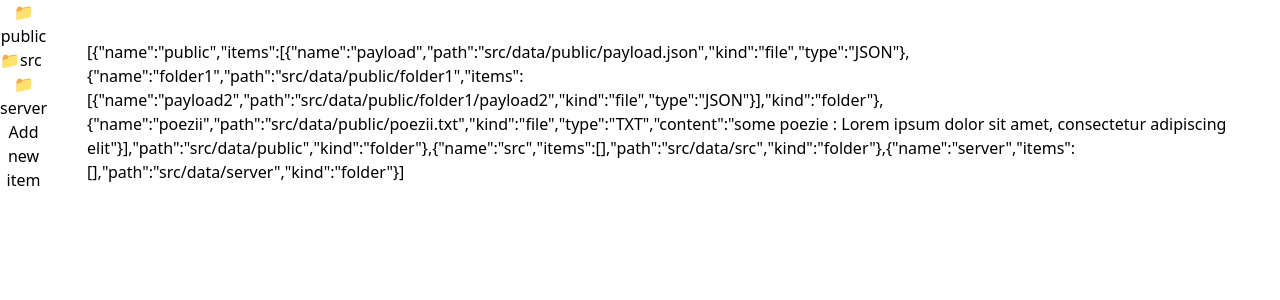
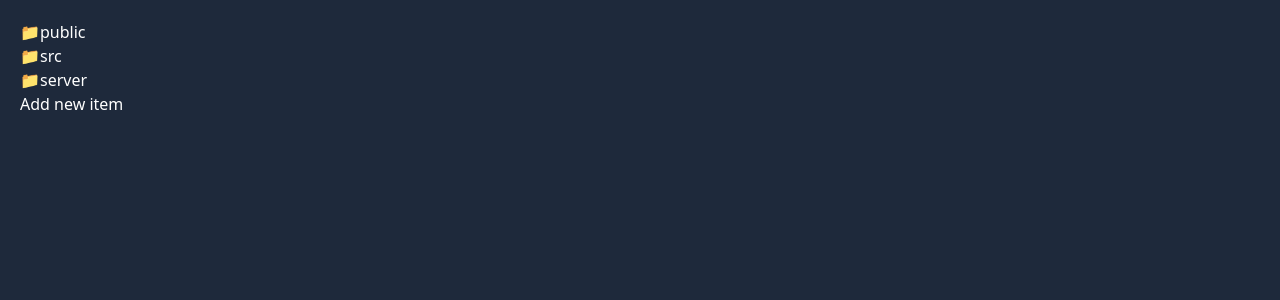
Before and after one commit to pricope-marius-andrei/FileBrowser, a React (Vite) app in the folder FileBrowser/: page / in a window 1280 px wide. Shown: the top 300 px of the page. Built offline with nearby package versions, Linux system fonts and the light colour scheme.

Commit message:
store the active file item object in context and redesign view section

```diff
--- a/FileBrowser/src/components/FileBrowser/TreeView/File/index.tsx
+++ b/FileBrowser/src/components/FileBrowser/TreeView/File/index.tsx
@@ -1,12 +1,17 @@
 import { DisclosurePanel } from "@headlessui/react"
 import { useContext } from "react";
 import { FileBrowserContext } from "../../../../contexts/fileBrowserContext";
+import { getActiveItem } from "../../../../utils/treeNavigation";
 
 export const File = ({name, path}:any) => {
 
-    const {setActivePath} = useContext(FileBrowserContext);
+    const {activePath, setActivePath, setCurrentItem} = useContext(FileBrowserContext);
+
+    const localStorageFileBrowserData = localStorage.getItem("fileBrowserData");
+    const fileBrowserData = localStorageFileBrowserData ? JSON.parse(localStorageFileBrowserData) : null;
+
   return (
-    <DisclosurePanel onClick={()=>{setActivePath(path)}} className="ml-2 cursor-pointer">
+    <DisclosurePanel onClick={()=>{setActivePath(path), setCurrentItem(getActiveItem(fileBrowserData,path))}} className="ml-2 cursor-pointer">
         📄{name}
     </DisclosurePanel>
   )
--- a/FileBrowser/src/components/FileBrowser/TreeView/Folder/index.tsx
+++ b/FileBrowser/src/components/FileBrowser/TreeView/Folder/index.tsx
@@ -2,15 +2,17 @@ import { Disclosure, DisclosureButton, DisclosurePanel } from "@headlessui/react
 import { File } from "../File"
 import { useContext } from "react"
 import { FileBrowserContext } from "../../../../contexts/fileBrowserContext"
+import { getActiveItem } from "../../../../utils/treeNavigation"
 export const Folder = ({name, path, items}:any) => {
 
-    const {setActivePath} = useContext(FileBrowserContext);
+    const {setActivePath, setCurrentItem} = useContext(FileBrowserContext);
     const localStorageFileBrowserData = localStorage.getItem("fileBrowserData");
     const fileBrowserData = localStorageFileBrowserData ? JSON.parse(localStorageFileBrowserData) : null;
 
+
     return (
     <Disclosure>
-        <DisclosureButton onClick={()=>{setActivePath(path); }}>📁{name}</DisclosureButton>
+        <DisclosureButton onClick={()=>{setActivePath(path); setCurrentItem(getActiveItem(fileBrowserData,path))}}>📁{name}</DisclosureButton>
         {
             items.map((element:any) =>
             {
--- a/FileBrowser/src/components/FileBrowser/TreeView/index.tsx
+++ b/FileBrowser/src/components/FileBrowser/TreeView/index.tsx
@@ -6,21 +6,25 @@ import {addItem} from '../../../state/fileBrowserSlice'
 import { useDispatch, useSelector } from "react-redux";
 import { FileSystemItem } from "../../../types/FileBrowserTypes";
 import { RootState } from "../../../state/store";
+import data from "../../../data/data.json"
 
 export const TreeView = () => {
     const dispatch = useDispatch();
     const fileBrowserData = useSelector((state:RootState) => state.fileBrowser);
     const {activePath} = useContext(FileBrowserContext);
+
+    if(localStorage.getItem("fileBrowserData") === null)
+    {
+        localStorage.setItem("fileBrowserData", JSON.stringify(data));
+    }
   return (
-    <>
-        <div className="flex items-start flex-col">
+        <div className="flex w-52 overflow-auto items-start flex-col p-5">
             {
                 fileBrowserData.map((treeViewElement : FileSystemItem) =>
                     treeViewElement.kind === "folder" ? <Folder path={treeViewElement.path} name={treeViewElement.name} items={treeViewElement.items}/> : <File path={treeViewElement.path} name={treeViewElement.name}/>
                 )
             }
-            <button onClick={()=>dispatch(addItem({ activePath , newItem: { name: "puiut", path: "src/data/public/puiut.txt", kind: "file", type: "TXT" } }))}>Add new item</button>
+            <button onClick={()=>dispatch(addItem({ activePath , newItem: { name: "puiut", path: activePath + "/puiut", kind: "file", type: "TXT" } }))}>Add new item</button>
         </div>
-    </>
   )
 }
--- /dev/null
+++ b/FileBrowser/src/components/FileBrowser/ViewItem/EditorPanel/index.tsx
@@ -0,0 +1,9 @@
+import { TabPanel, Textarea } from "@headlessui/react"
+
+export const EditorPanel = ({content}:any) => {
+  return (
+    <TabPanel className="flex grow">
+        <Textarea autoFocus={true} value={content} className="p-2 m-10 h-48 grow bg-slate-800" name="description"></Textarea>
+    </TabPanel>
+  )
+}
--- /dev/null
+++ b/FileBrowser/src/components/FileBrowser/ViewItem/StyledTab/index.tsx
@@ -0,0 +1,11 @@
+import { Tab } from "@headlessui/react"
+
+interface StylesTabProps {
+  children: React.ReactNode;
+}
+
+export const StylesTab = ({ children}: StylesTabProps, ) => {
+  return (
+    <Tab className="data-[selected]:bg-slate-800 data-[selected]:border data-[selected]:border-2  border-slate-500  rounded-xl px-10 py-2 data-[selected]:text-white">{children}</Tab>
+  );
+};
--- /dev/null
+++ b/FileBrowser/src/components/FileBrowser/ViewItem/ViewPanel/index.tsx
@@ -0,0 +1,9 @@
+import { TabPanel } from '@headlessui/react'
+
+export const ViewPanel = ({content}: any) => {
+  return (
+    <TabPanel className="m-10 p-2">
+        {content}
+    </TabPanel>
+  )
+}
--- /dev/null
+++ b/FileBrowser/src/components/FileBrowser/ViewItem/index.tsx
@@ -0,0 +1,41 @@
+import { useContext, useEffect } from 'react'
+import { FileBrowserContext } from '../../../contexts/fileBrowserContext'
+import { useSelector } from 'react-redux';
+import { RootState } from '../../../state/store';
+import { TabGroup, TabList, TabPanel, TabPanels } from '@headlessui/react';
+import { StylesTab } from './StyledTab';
+import { ViewPanel } from './ViewPanel';
+import { EditorPanel } from './EditorPanel';
+
+export const ViewItem = () => {
+    const {activePath, currentItem} = useContext(FileBrowserContext);
+
+  return (
+    <div className='flex h-screen grow p-5'>
+        <div className='flex justify-between items-center grow h-28 '>
+          <TabGroup className="grow h-20" manual>
+            <div className='flex justify-between'>
+              <h1>
+                  {activePath}
+              </h1>
+              {
+                currentItem.kind === "file" &&
+                <TabList className="self-end bg-slate-600 rounded-xl">
+                  <StylesTab>View</StylesTab>
+                  <StylesTab>Editor</StylesTab>
+                </TabList>
+              }
+            </div>
+            {
+              currentItem.kind === "file" &&
+              <TabPanels className="">
+                <ViewPanel content={currentItem?.content}/>
+                <EditorPanel content={currentItem?.content}/>
+              </TabPanels>
+            }
+          </TabGroup>
+        </div>
+
+    </div>
+  )
+}
--- a/FileBrowser/src/components/FileBrowser/index.tsx
+++ b/FileBrowser/src/components/FileBrowser/index.tsx
@@ -1,16 +1,16 @@
 import { FileBrowserContext } from '../../contexts/fileBrowserContext'
 import { TreeView } from './TreeView'
-import { useEffect, useState } from 'react'
-import data from "../../data/data.json"
-import { ViewItem } from '../ViewItem'
+import { useState } from 'react'
+import { ViewItem } from './ViewItem'
 
 export const FileBrowser = () => {
     const [activePath, setActivePath] = useState("");
+    const [currentItem, setCurrentItem] = useState({});
 
   return (
     <>
-        <div className='flex'>
-            <FileBrowserContext.Provider value={{activePath, setActivePath}}>
+        <div className='flex bg-slate-800 font-normal text-white'>
+            <FileBrowserContext.Provider value={{activePath, setActivePath, currentItem, setCurrentItem}}>
                 <TreeView/>
                 <ViewItem/>
             </FileBrowserContext.Provider>
--- a/FileBrowser/src/components/ViewItem/index.tsx
+++ /dev/null
@@ -1,18 +0,0 @@
-import { useContext } from 'react'
-import { FileBrowserContext } from '../../contexts/fileBrowserContext'
-import { useSelector } from 'react-redux';
-import { RootState } from '../../state/store';
-
-export const ViewItem = () => {
-    const state = useSelector((state:RootState) => state.fileBrowser);
-    const {activePath} = useContext(FileBrowserContext);
-
-  return (
-    <div className='p-10'>
-        <h1>
-            {activePath}
-        </h1>
-        <div>{JSON.stringify(state)}</div>
-    </div>
-  )
-}
--- a/FileBrowser/src/data/data.json
+++ b/FileBrowser/src/data/data.json
@@ -3,9 +3,9 @@
     {
         "name" : "public",
         "items": [
-            {"name":"payload",  "path":"src/data/public/payload.json", "kind":"file", "type": "JSON"},
+            {"name":"payload",  "path":"src/data/public/payload", "kind":"file", "type": "JSON"},
             {"name":"folder1", "path": "src/data/public/folder1", "items": [{"name":"payload2",  "path":"src/data/public/folder1/payload2", "kind":"file", "type": "JSON"}], "kind":"folder"},
-            {"name":"poezii", "path": "src/data/public/poezii.txt", "kind":"file", "type": "TXT", "content": "some poezie : Lorem ipsum dolor sit amet, consectetur adipiscing elit" }
+            {"name":"poezii", "path": "src/data/public/poezii", "kind":"file", "type": "TXT", "content": "some poezie : Lorem ipsum dolor sit amet, consectetur adipiscing elit" }
         ],
         "path": "src/data/public",
         "kind": "folder"
--- a/FileBrowser/src/state/fileBrowserSlice.ts
+++ b/FileBrowser/src/state/fileBrowserSlice.ts
@@ -1,32 +1,12 @@
 import data from "../data/data.json";
 import { PayloadAction, createSlice } from '@reduxjs/toolkit';
 import { FileItem, FileSystemItem, FolderItem } from "../types/FileBrowserTypes";
+import { getActiveItem } from "../utils/treeNavigation";
 
-// Define the base interface for items
-
-
-// A `FileSystemItem` can be either a `FileItem` or `FolderItem`
-
-
-const localStorageFileBrowserData : string | null= localStorage.getItem("fileBrowserData")
+const localStorageFileBrowserData : string | null = localStorage.getItem("fileBrowserData")
 const fileBrowserData : FileSystemItem[] = localStorageFileBrowserData ? JSON.parse(localStorageFileBrowserData) as FileSystemItem[] : data as FileSystemItem[];
 
-// Assert the type of your imported data as `FileSystemItem[]`
 const initialState: FileSystemItem[] = fileBrowserData;
-
-
-const getActiveItem = (fileBrowserData: FolderItem[], activePath: string): FileSystemItem | undefined => {
-    const activePathArray = activePath.split("/");
-    const activeItemName = activePathArray[activePathArray.length - 1];
-    const foldersToActiveItem = activePathArray.slice(2, activePathArray.length - 1);
-
-    let currentPathStep: FolderItem[] | undefined = fileBrowserData;
-    foldersToActiveItem.forEach((field: string) => {
-        currentPathStep = currentPathStep?.find((obj: FolderItem) => obj.name === field)?.items as FolderItem[];
-    });
-
-    return currentPathStep.find((obj: FileSystemItem) => obj.name === activeItemName);
-};
 
 const fileBrowserSlice = createSlice({
     name: 'fileBrowser',
@@ -34,7 +14,6 @@ const fileBrowserSlice = createSlice({
     reducers: {
         addItem: (state, action: PayloadAction<{ activePath: string, newItem: FileItem | FolderItem }>) => {
             const { activePath, newItem } = action.payload;
-            console.log(activePath);
             const activeItem = getActiveItem(state, activePath);
 
             if (activeItem) {
--- a/FileBrowser/src/utils/treeNavigation.ts
+++ b/FileBrowser/src/utils/treeNavigation.ts
@@ -3,7 +3,7 @@ import { FileSystemItem, FolderItem } from "../types/FileBrowserTypes";
 export const getActiveItem = (fileBrowserData: FolderItem[], activePath: string): FileSystemItem | undefined => {
   const activePathArray = activePath.split("/");
   const activeItemName = activePathArray[activePathArray.length - 1];
-  const foldersToActiveItem = activePathArray.slice(2, activePathArray.length - 1);
+  const foldersToActiveItem =  activePathArray.slice(2, activePathArray.length - 1);
 
   let currentPathStep: FolderItem[] | undefined = fileBrowserData;
   foldersToActiveItem.forEach((field: string) => {
```
